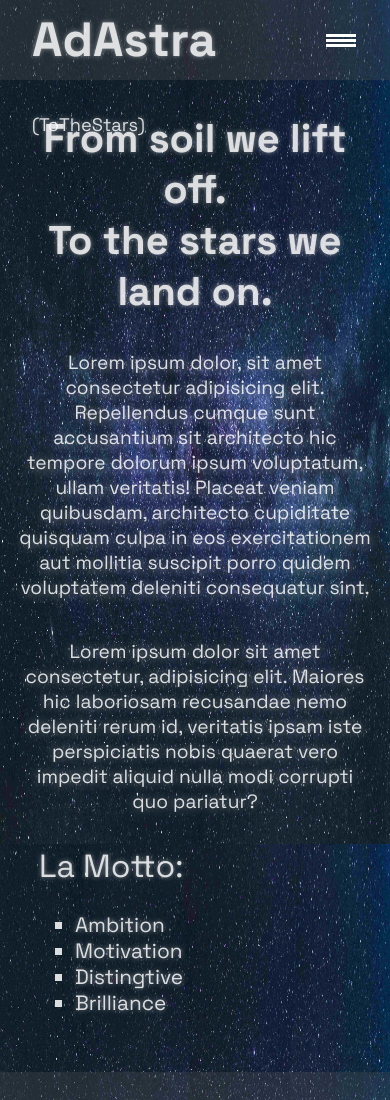
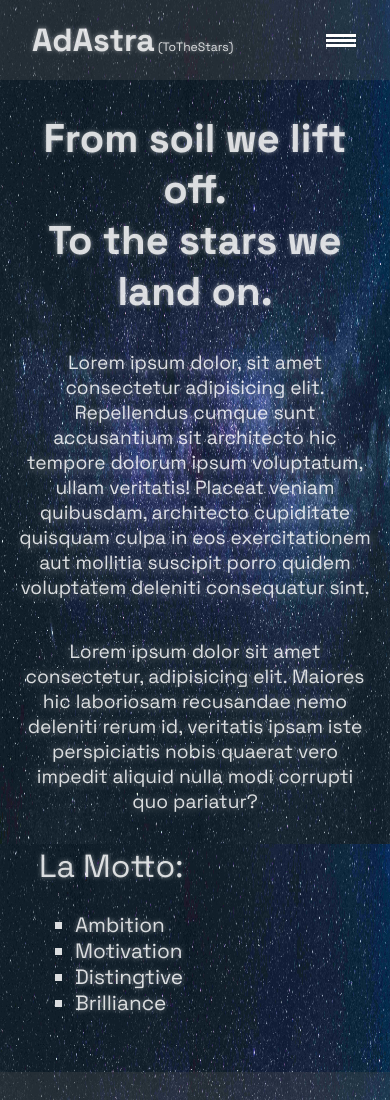
Before and after one commit to FardinHasanShuvo/AdAstra, a plain HTML site: page index.html in a window 390 px wide. Shown: the top 1100 px of the page. Drawn offline with Linux system fonts and the light colour scheme.

Commit message:
Update main.css

```diff
--- a/css/main.css
+++ b/css/main.css
@@ -273,7 +273,7 @@ div.footer div.copyright p {
 
 @media (max-width: 790px) {
   div.container section.heading div.logo a {
-    font-size: 3em;
+    font-size: 2em;
   }
   div.container section.heading nav input {
     display: none;
@@ -373,4 +373,3 @@ div.footer div.copyright p {
     padding: .7em 0;
   }
 }
-/*# sourceMappingURL=main.css.map */
```
